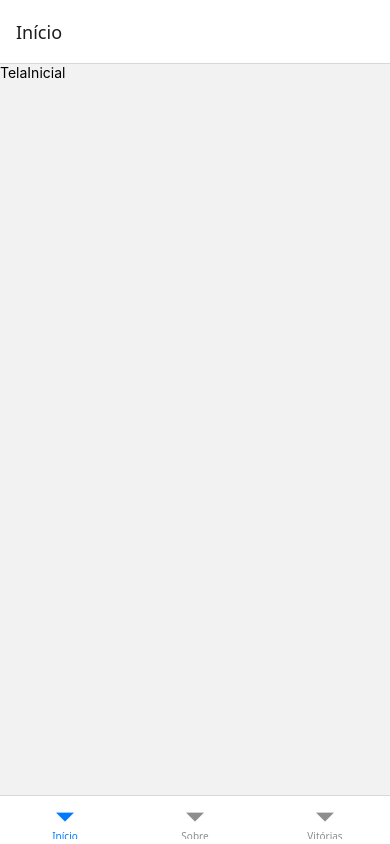
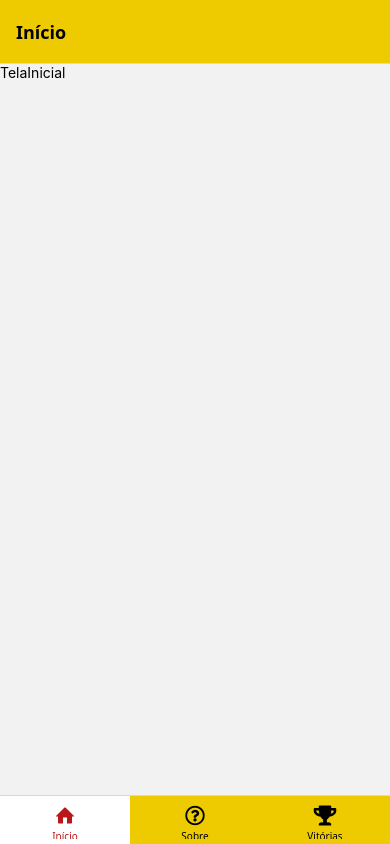
Before and after one commit to vnclopez/SennaApp, a React Native app: screen / in a window 390 px wide. Built offline with nearby package versions, Linux system fonts and the light colour scheme.

Commit message:
Estilizando barra de título e tabBar

```diff
--- a/App.js
+++ b/App.js
@@ -1,5 +1,8 @@
 import { NavigationContainer } from "@react-navigation/native";
 import { createBottomTabNavigator } from "@react-navigation/bottom-tabs";
+
+import { Entypo } from '@expo/vector-icons';
+import { FontAwesome5 } from '@expo/vector-icons';
 
 import TelaInicio from "./componentes/TelaInicio";
 import TelaSobre from "./componentes/TelaSobre";
@@ -7,15 +10,37 @@ import TelaVitorias from "./componentes/TelaVitorias";
 
 const Abas = createBottomTabNavigator();
 
+const scrOptions = {
+  headerStyle: {
+    backgroundColor: '#eecb01'
+  },
+  headerTitleStyle: {
+    fontWeight: 'bold',
+    color: '#000'
+  },
+  tabBarActiveTintColor: '#ba1718',
+  tabBarInactiveTintColor: '#000',
+  tabBarStyle: {
+    backgroundColor: '#eecb01'
+  },
+  tabBarActiveBackgroundColor: '#fff'
+};
+
+const home = ({ color }) => (<Entypo name="home" size={20} color={color} />);
+const questionCircle = ({ color }) => (<FontAwesome5 name="question-circle" size={20} color={color} />);
+const trophy = ({ color }) => (<FontAwesome5 name="trophy" size={20} color={color} />);
+
 export default function App() {
   return (
     <NavigationContainer>
 
-      <Abas.Navigator>
+      <Abas.Navigator screenOptions={scrOptions}>
 
-        <Abas.Screen name="Início" component={TelaInicio} />
-        <Abas.Screen name="Sobre" component={TelaSobre} />
-        <Abas.Screen name="Vitórias" component={TelaVitorias} />
+        <Abas.Screen name="Início" component={TelaInicio} options={{ tabBarIcon: home }} />
+
+        <Abas.Screen name="Sobre" component={TelaSobre} options={{ tabBarIcon: questionCircle }} />
+
+        <Abas.Screen name="Vitórias" component={TelaVitorias} options={{ tabBarIcon: trophy }} />
 
       </Abas.Navigator>
 
```
